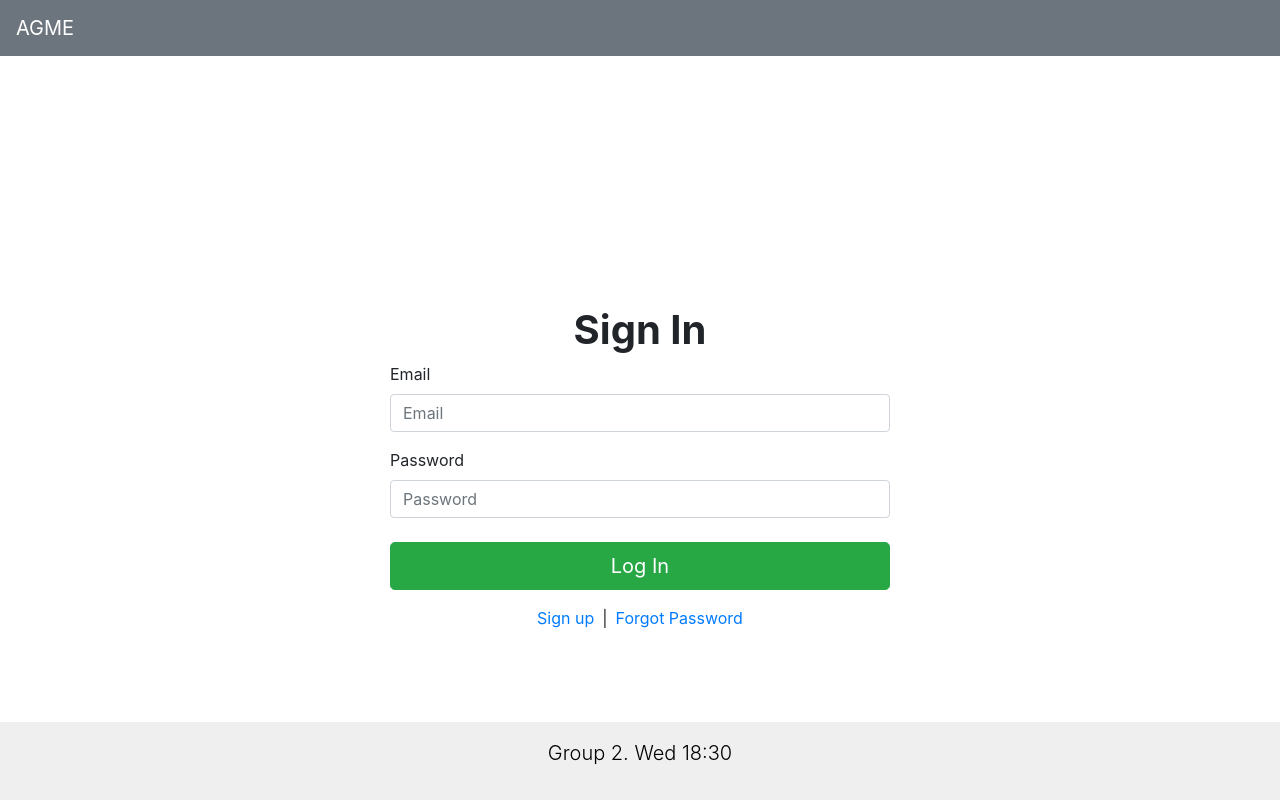
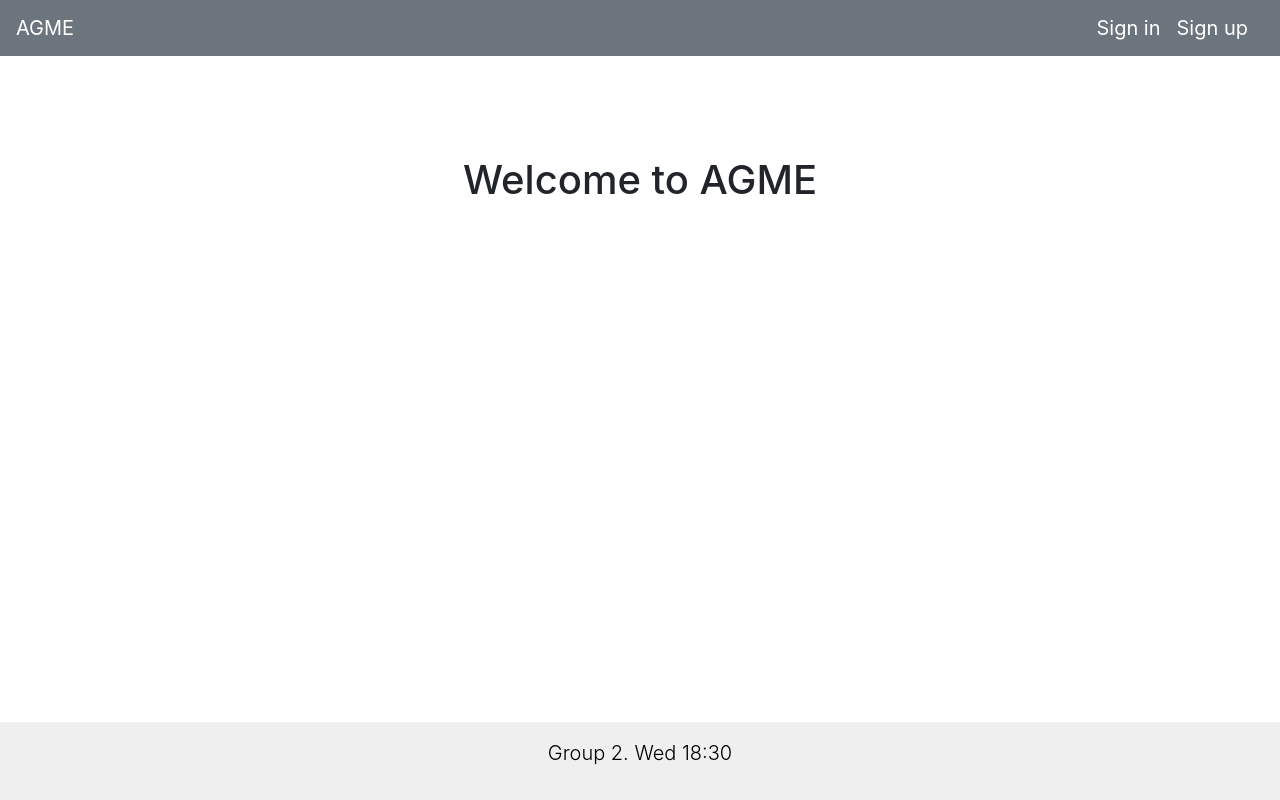
Before and after one commit to s3718266/majorproject-4-wed-18-30-2, a React (Create React App) app in the folder Sprint1/FrontEnd/agme/: page / in a window 1280 px wide. Built offline with nearby package versions, Linux system fonts and the light colour scheme.

Commit message:
Routing UI page

```diff
--- a/Sprint1/FrontEnd/agme/package.json
+++ b/Sprint1/FrontEnd/agme/package.json
@@ -10,6 +10,7 @@
     "mdbreact": "^4.27.0",
     "react": "^16.13.1",
     "react-dom": "^16.13.1",
+    "react-router-dom": "^5.2.0",
     "react-scripts": "3.4.3",
     "reactstrap": "^8.5.1"
   },
--- a/Sprint1/FrontEnd/agme/src/App.css
+++ b/Sprint1/FrontEnd/agme/src/App.css
@@ -8,6 +8,11 @@
 
 #heading{
   text-align: center;
+}
+
+#home{
+  text-align: center;
+  padding-top: 100px ;
 }
 
 .footer {
--- a/Sprint1/FrontEnd/agme/src/App.js
+++ b/Sprint1/FrontEnd/agme/src/App.js
@@ -1,35 +1,26 @@
 import React from 'react';
 import './App.css';
-import { Button, Form, FormGroup, Label, Input } from 'reactstrap';
 import 'bootstrap/dist/css/bootstrap.min.css';
+import { Route, BrowserRouter as Router, Switch} from "react-router-dom"
+import SignIn from './pages/sign-in';
+import SignUp from './pages/sign-up';
+import Home from './pages/home';
 
 function App() {
   return (
-    <Form className="login-form">
-      <h1 class="font-weight-bold" id="heading">Sign In</h1>
+    <div className="container">
 
-      <FormGroup>
-        <Label>Email</Label>
-        <Input type="email" placeholder="Email"></Input>
-      </FormGroup>
+      <Router>
 
-      <FormGroup>
-        <Label>Password</Label>
-        <Input type="password" placeholder="Password"></Input>
-      </FormGroup>
+        <Switch>
+          <Route path="/" exact component={Home} />
+          <Route path="/sign-in" component={SignIn} />
+          <Route path="/sign-up" component={SignUp} />
+        </Switch>
 
-      <Button className="btn-lg btn-success btn-block mt-4 mb-3">
-        Log In
-      </Button>
+      </Router>
 
-      <div className="text-center">
-        <a href="/sign-up">Sign up</a>
-        <span className="p-2">|</span>
-        <a href="/sign-up">Forgot Password</a>
-      </div>
-
-
-    </Form>
+    </div>
   );
 }
 
--- /dev/null
+++ b/Sprint1/FrontEnd/agme/src/pages/home.js
@@ -0,0 +1,11 @@
+import React from 'react';
+import '../App.css';
+import 'bootstrap/dist/css/bootstrap.min.css';
+
+function Home() {
+  return (
+    <h1 id="home">Welcome to AGME</h1>
+  );
+}
+
+export default Home;
--- /dev/null
+++ b/Sprint1/FrontEnd/agme/src/pages/sign-in.js
@@ -0,0 +1,36 @@
+import React from 'react';
+import '../App.css';
+import { Button, Form, FormGroup, Label, Input } from 'reactstrap';
+import 'bootstrap/dist/css/bootstrap.min.css';
+
+function SignIn() {
+  return (
+    <Form className="login-form">
+        <h1 class="font-weight-bold" id="heading">Sign In</h1>
+
+        <FormGroup>
+          <Label>Email</Label>
+          <Input type="email" placeholder="Email"></Input>
+        </FormGroup>
+
+        <FormGroup>
+          <Label>Password</Label>
+          <Input type="password" placeholder="Password"></Input>
+        </FormGroup>
+
+        <Button className="btn-lg btn-success btn-block mt-4 mb-3">
+          Log In
+      </Button>
+
+        <div className="text-center">
+          <a href="/sign-up">Sign up</a>
+          <span className="p-2">|</span>
+          <a href="/sign-up">Forgot Password</a>
+        </div>
+
+
+      </Form>
+  );
+}
+
+export default SignIn;
--- /dev/null
+++ b/Sprint1/FrontEnd/agme/src/pages/sign-up.js
@@ -0,0 +1,36 @@
+import React from 'react';
+import '../App.css';
+import { Button, Form, FormGroup, Label, Input } from 'reactstrap';
+import 'bootstrap/dist/css/bootstrap.min.css';
+
+function SignUp() {
+  return (
+    <Form className="login-form">
+        <h1 class="font-weight-bold" id="heading">Sign Up</h1>
+
+        <FormGroup>
+          <Label>Email</Label>
+          <Input type="email" placeholder="Email"></Input>
+        </FormGroup>
+
+        <FormGroup>
+          <Label>Password</Label>
+          <Input type="password" placeholder="Password"></Input>
+        </FormGroup>
+
+        <Button className="btn-lg btn-success btn-block mt-4 mb-3">
+          Log In
+      </Button>
+
+        <div className="text-center">
+          <a href="/sign-up">Sign up</a>
+          <span className="p-2">|</span>
+          <a href="/sign-up">Forgot Password</a>
+        </div>
+
+
+      </Form>
+  );
+}
+
+export default SignUp;
--- a/Sprint1/FrontEnd/agme/src/shared/header.js
+++ b/Sprint1/FrontEnd/agme/src/shared/header.js
@@ -4,7 +4,15 @@ function Header() {
     return (
         <div className="header">
             <nav className="navbar sticky-top navbar-dark bg-secondary">
-                <a className="navbar-brand nav justify-content-center" href="#!">AGME</a>
+                <a className="navbar-brand nav justify-content-center" href="/">AGME</a>
+                <ul class="nav justify-content-right nav nav-pills">
+                    <li class="nav-item">
+                        <a className="navbar-brand nav justify-content-center" href="/sign-in">Sign in</a>
+                    </li>
+                    <li class="nav-item">
+                        <a className="navbar-brand nav justify-content-center" href="/sign-up">Sign up</a>
+                    </li>
+                </ul>
             </nav>
         </div>
     );
```
